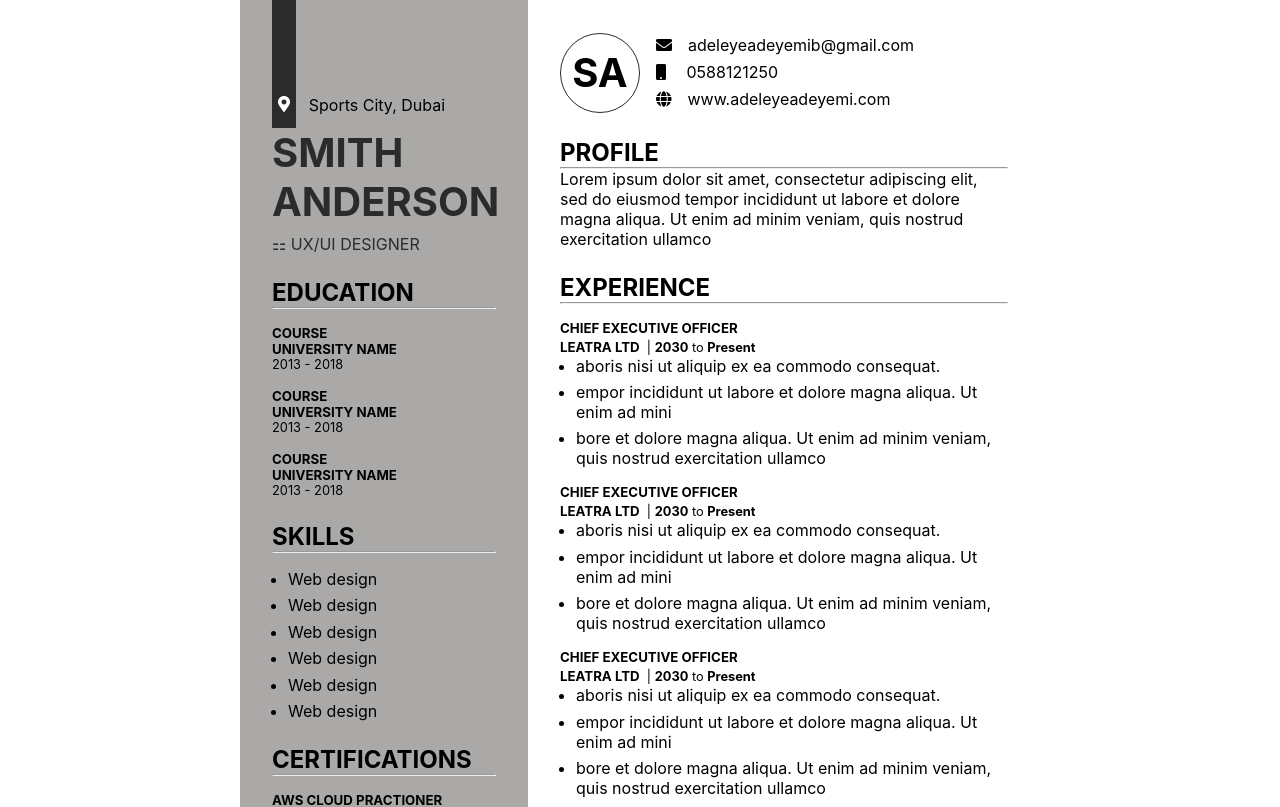
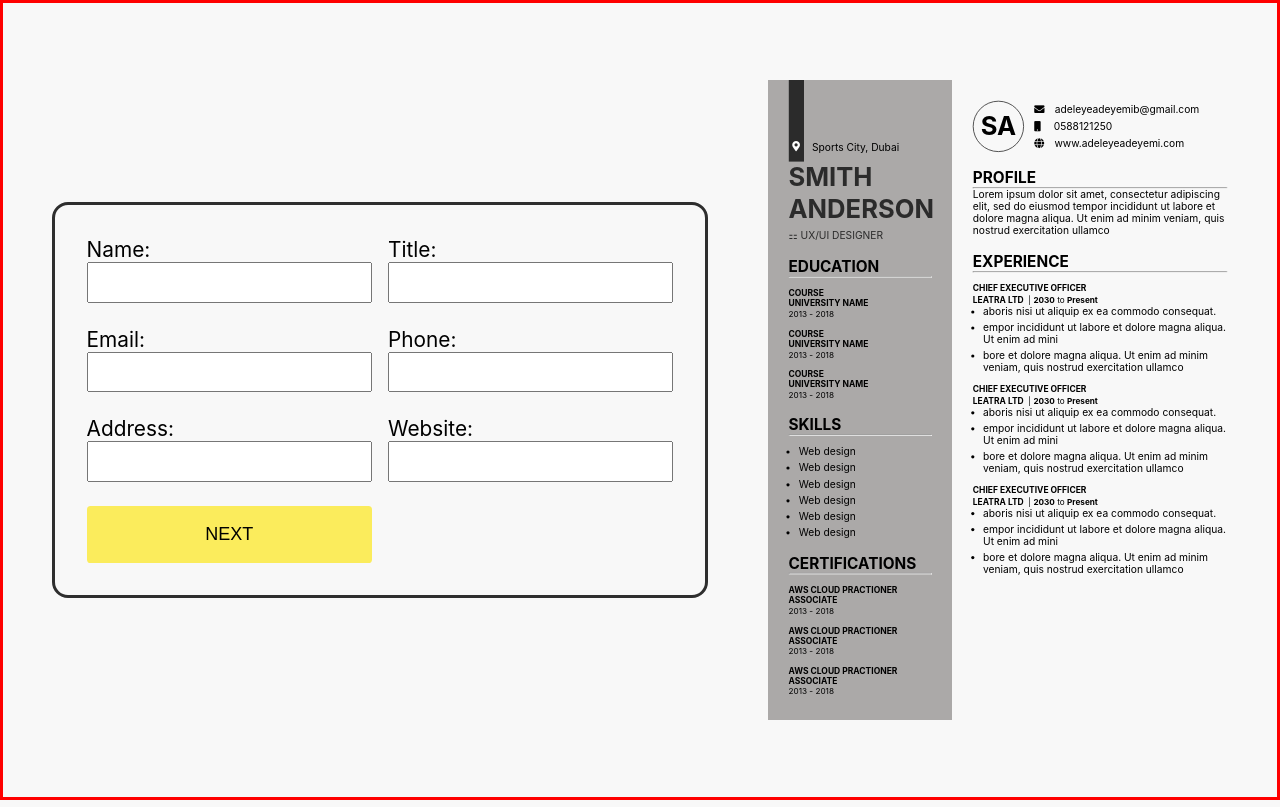
Before and after one commit to a-adeleye/cv-maker, a React (Create React App) app: page / in a window 1280 px wide. Shown: the top 807 px of the page. Built offline with nearby package versions, Linux system fonts and the light colour scheme.

Commit message:
general details form done

```diff
--- a/src/App.js
+++ b/src/App.js
@@ -1,11 +1,52 @@
-import './styles/App.css';
-import TypeOne from './components/TypeOne';
-
+import React from "react";
+import "./styles/App.css";
+import TypeOne from "./components/TypeOne";
+import Address from "./components/CVForm";
 
 function App() {
+  const [formData, setFormData] = React.useState({
+    name: "",
+    title: "",
+    email: "",
+    phone: "",
+    address: "",
+    website: "",
+  });
+
+  const [typeOne, setTypeOne] = React.useState(true);
+
+  function handleChange(e) {
+    const { name, value } = e.target;
+    setFormData((prevForm) => {
+      return {
+        ...prevForm,
+        [name]: value,
+      };
+    });
+  }
+
+  console.log(formData);
+
+  function handleSubmit(e) {
+    e.preventdefault();
+  }
+
   return (
     <div className="App">
-   <TypeOne />
+
+      <main>
+        <form className="cv-form">
+          <Address
+            name={formData.name}
+            title={formData.title}
+            email={formData.email}
+            phone={formData.phone}
+            address={formData.address}
+            handleChange={handleChange}
+          />
+        </form>
+      </main>
+      <div className="preview">{typeOne && <TypeOne />}</div>
     </div>
   );
 }
--- /dev/null
+++ b/src/components/CVForm.js
@@ -0,0 +1,74 @@
+import React from "react";
+
+export default function Address(props) {
+  const { handleChange, name, title, email, phone, address, website } = props;
+  return (
+    <section className="general-details">
+      <label htmlFor="name">
+        Name:
+        <input
+          type="text"
+          id="name"
+          name="name"
+          value={name}
+          onChange={handleChange}
+          required
+        ></input>
+      </label>
+      <label htmlFor="title">
+        Title:
+        <input
+          type="text"
+          id="title"
+          name="title"
+          value={title}
+          onChange={handleChange}
+          required
+        ></input>
+      </label>
+      <label htmlFor="email">
+        Email:
+        <input
+          type="text"
+          id="email"
+          name="email"
+          value={email}
+          onChange={handleChange}
+          required
+        ></input>
+      </label>
+      <label htmlFor="phone">
+        Phone:
+        <input
+          type="phone"
+          id="phone"
+          name="phone"
+          value={phone}
+          onChange={handleChange}
+          required
+        ></input>
+      </label>
+      <label htmlFor="address">
+        Address:
+        <input
+          type="text"
+          id="address"
+          name="address"
+          value={address}
+          onChange={handleChange}
+        ></input>
+      </label>
+      <label htmlFor="website">
+        Website:
+        <input
+          type="text"
+          id="text"
+          name="text"
+          value={website}
+          onChange={handleChange}
+        ></input>
+      </label>
+      <button className="general-details--button">NEXT</button>
+    </section>
+  );
+}
--- a/src/styles/App.css
+++ b/src/styles/App.css
@@ -4,9 +4,63 @@
   box-sizing: border-box;
 }
 
+html {
+  background-color: #f8f8f8;
+}
+
 .App {
-  margin: auto;
+  height: 100vh;
+  display: flex;
+  align-items: center;
+  justify-content: center;
+  border: 3px solid red;
+}
+
+.preview {
+  min-width: 600px;
+  transform: scale(0.8);
+  overflow: scroll;
+}
+
+main {
   max-width: 800px;
+  border: 0.2em solid #2e2e2e;
+  padding: 2em;
+  border-radius: 1em;
+  margin-left: 5em;
+}
+
+.cv-form {
+  display: grid;
+}
+
+.general-details {
+  display: grid;
+  grid-template-columns: 1fr 1fr;
+  column-gap: 1em;
+  row-gap: 1.5em;
+}
+
+.general-details input {
+  display: block;
+}
+
+.general-details label {
+  font-size: 1.3em;
+}
+
+.general-details input {
+  font-size: 0.9em;
+  padding: 0.4em 1em;
+}
+
+.general-details--button {
+  background-color: #fbec5c;
+  font-size: large;
+  padding: 1em;
+  border: none;
+  border-radius: 0.2em;
+  cursor: pointer;
 }
 
 @media print {
--- a/src/styles/TypeOne.css
+++ b/src/styles/TypeOne.css
@@ -8,6 +8,7 @@
   height: 100vh;
   display: grid;
   grid-template-columns: auto 1fr;
+  font-size: 0.8em;
 }
 
 .right {
```
Also changed, not shown: src/components/Right.js (deleted, +0 -109 lines).
